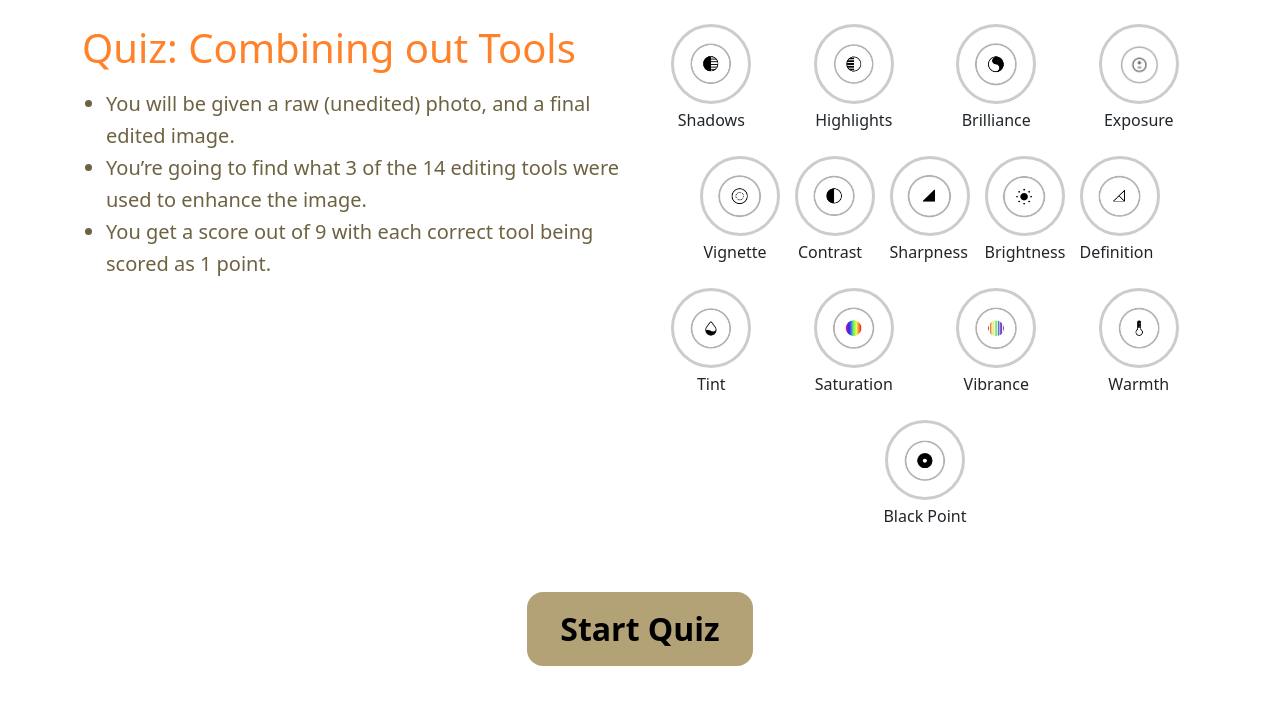
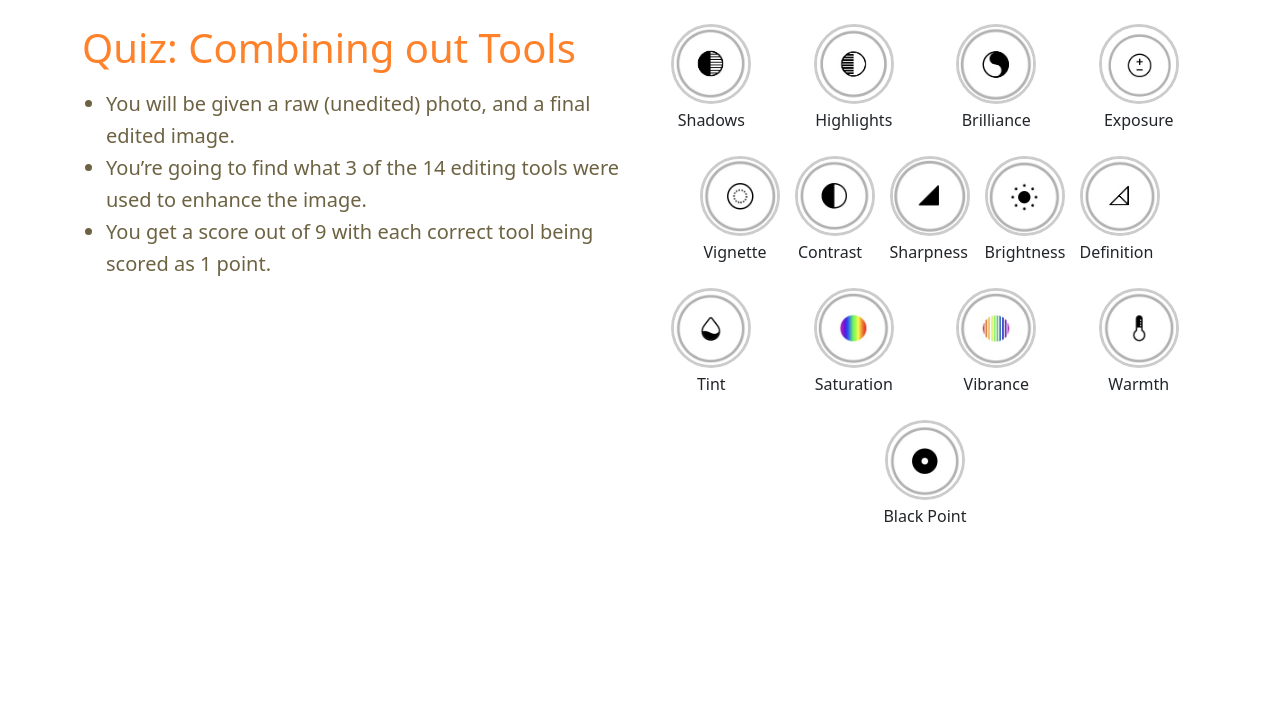
Before and after one commit to LGYTDA/UI-Group1, a Flask app: page /quiz/1 in a window 1280 px wide. Shown: the part 80-785 px from the top of the page. Run offline with Flask 3, Linux system fonts and the light colour scheme.

Commit message:
Revert "Merge branch 'main' of https://github.com/LGYTDA/UI-Group1"
This reverts commit c30ec114d72b56dbccf0de1739392f01956c38e9, reversing
changes made to 60763e1f95880ae1e6f58be6277a8d8ab8b19988.

```diff
--- a/app.py
+++ b/app.py
@@ -20,22 +20,15 @@ with open(os.path.join(BASE_DIR, "data", "quiz.json"), "r") as f:
 
 answers = []
 
-INTERACTIVE = {
-    "1": ["highlights", "brilliance", "saturation"],
-    "2": ["exposure", "contrast", "warmth"],
-    "3": ["shadows", "definition", "vignette"]
-}
-
-
 @app.route("/")
 def home_page():
     answers.clear()
     return render_template("home.html", user=MY_NAME)
 
-
 @app.route("/quiz/<int:q_num>", methods=["GET", "POST"])
 def quiz_page(q_num):
     total = len(QUIZ)
+    # If past the last question, show results
     if q_num > total:
         return redirect(url_for("quiz_result"))
 
@@ -44,6 +37,7 @@ def quiz_page(q_num):
         return redirect(url_for("quiz_result"))
 
     if request.method == "POST":
+        # record answer and move on
         selected = request.form.get("choice")
         answers.append({"q": q_num, "choice": selected})
         return redirect(url_for("quiz_page", q_num=q_num + 1))
@@ -54,26 +48,6 @@ def quiz_page(q_num):
         total=total,
         question=question
     )
-
-
-@app.route("/quiz_interactive/<int:q_num>")
-def quiz_interactive(q_num):
-    """
-    Renders the fully interactive quiz page for image #q_num.
-    The template will use JS to let users click icons, show checks/Xs,
-    and apply CSS filters based on the INTERACTIVE mapping below.
-    """
-    raw_filename = f"raw{q_num}.jpg"
-    edited_filename = raw_filename  # start same; JS will toggle filter classes
-    correct_tools = INTERACTIVE.get(str(q_num), [])
-    return render_template(
-        "quiz_interactive.html",
-        q_num=q_num,
-        raw_img=raw_filename,
-        edited_img=edited_filename,
-        correct_tools=correct_tools
-    )
-
 
 @app.route("/quiz_result")
 def quiz_result():
--- a/static/css/style.css
+++ b/static/css/style.css
@@ -103,7 +103,6 @@
 }
 
 .icon-circle {
-    position: relative;
     width: 80px;
     height: 80px;
     border: 3px solid #ccc;
@@ -116,49 +115,7 @@
 }
 
 .icon-circle img {
-    width: 60%;
-    height: 60%;
+    width: 100%;
+    height: 100%;
     object-fit: contain;
 }
-
-.icons-grid {
-    display: flex;
-    flex-wrap: wrap;
-    gap: 1rem;
-    margin-top: 1rem;
-}
-
-.icon-wrapper {
-    width: 80px;
-    text-align: center;
-    cursor: pointer;
-}
-
-.feedback-icon {
-    position: absolute;
-    top: 0;
-    right: 0;
-    font-size: 1.5rem;
-    line-height: 1;
-    padding: .2rem;
-}
-
-.feedback-icon.check {
-    color: #28a745;
-}
-
-.feedback-icon.wrong {
-    color: #dc3545;
-}
-
-#edited-img.filter-highlights {
-    filter: brightness(1.2) contrast(0.9);
-}
-
-#edited-img.filter-brilliance {
-    filter: contrast(1.1) saturate(1.1);
-}
-
-#edited-img.filter-saturation {
-    filter: saturate(1.4);
-}
--- a/templates/quiz.html
+++ b/templates/quiz.html
@@ -16,7 +16,6 @@
 </nav>
 
 <div class="row align-items-start mb-5">
-    <!-- Left Column -->
     <div class="col-md-6">
         <h1 class="page-title">Quiz: Combining out Tools</h1>
         <ul class="home-list">
@@ -26,7 +25,6 @@
         </ul>
     </div>
 
-    <!-- Right Column: Icons Grid -->
     <div class="col-md-6">
         <!-- Row 1: four tools, evenly spaced -->
         <div class="row mb-4 justify-content-around">
@@ -118,7 +116,7 @@
             </div>
         </div>
 
-        <!-- Row 4: centered Black Point -->
+        <!-- Row 4: single centered Black Point -->
         <div class="row">
             <div class="col-4 offset-4 text-center">
                 <div class="icon-circle mb-1">
@@ -129,11 +127,4 @@
         </div>
     </div>
 </div>
-
-<!-- Start Quiz button -->
-<div class="text-center">
-    <a href="{{ url_for('quiz_interactive', q_num=1) }}" class="btn start-btn">
-        Start Quiz
-    </a>
-</div>
 {% endblock %}
```
Also changed, not shown: static/img/icons/canvas.png (renamed from static/img/canvas.png).
